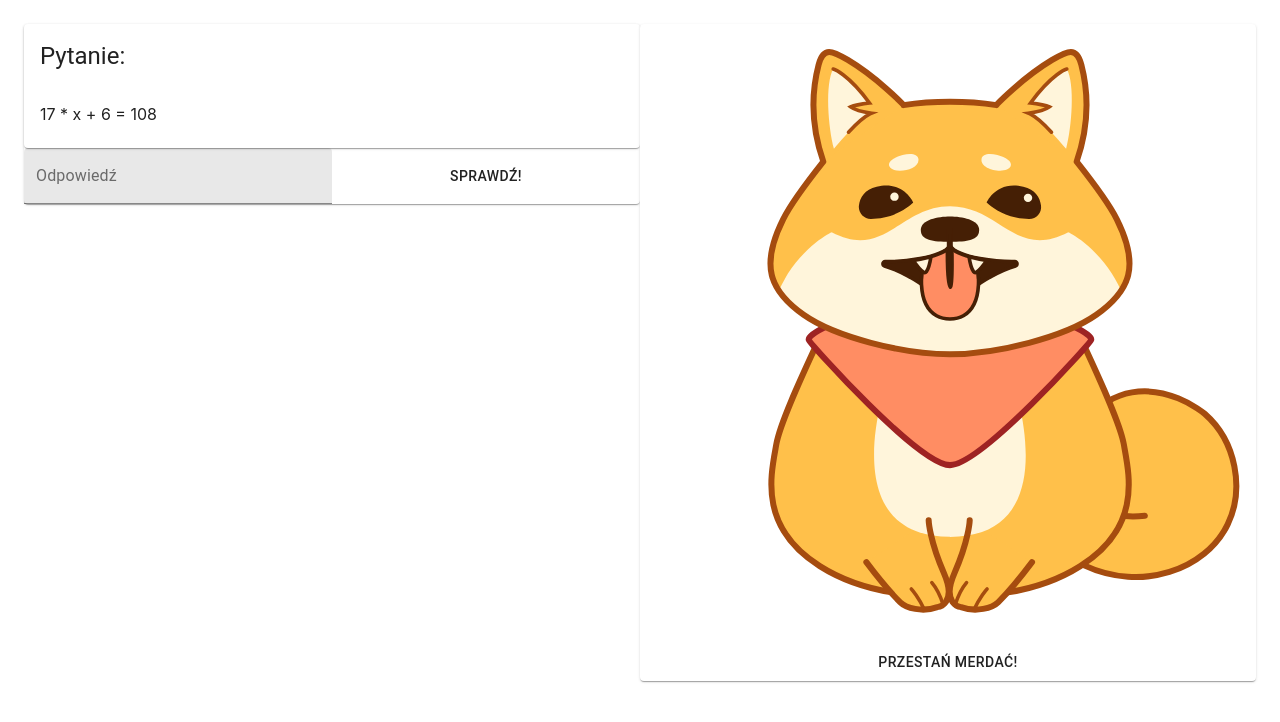
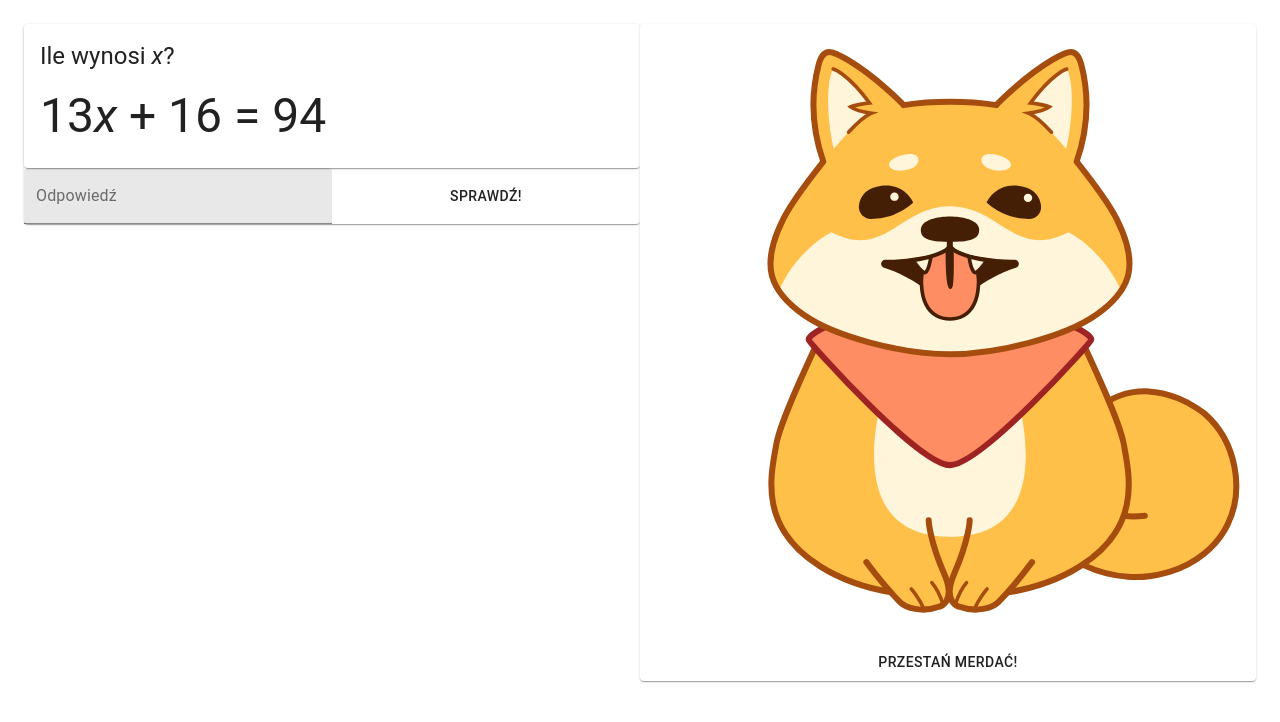
Before and after one commit to mduczmal/math-pet, a React (Create React App) app: page / in a window 1280 px wide. Shown: the top 722 px of the page. Built offline with nearby package versions, Linux system fonts and the light colour scheme.

Commit message:
Format question

```diff
--- a/src/App.js
+++ b/src/App.js
@@ -8,17 +8,17 @@ import {
     TextField,
     Card,
     CardContent,
-    CardHeader,
     Grid,
     Container,
     Box,
+    Typography
 } from "@material-ui/core";
 
 export default class App extends React.Component {
 
     constructor(props) {
         super(props);
-        this.state = {isStopped: false, isPaused: false, isFlirting: true, question: equation().equation};
+        this.state = {isStopped: false, isPaused: false, isFlirting: true, equation: equation()};
         this.handleCheck = this.handleCheck.bind(this);
     }
     handleCheck(event) {
@@ -31,13 +31,13 @@ export default class App extends React.Component {
             startFlirting: "Zacznij merdać!",
             response: "Odpowiedź",
             checkResponse: "Sprawdź!",
-            questionHeader: "Pytanie:"
+            question: {
+                header: "Ile wynosi ",
+                footer: "?"
+            }
         }
         const paper = {
             textAlign: 'center',
-        }
-        const commandButton = {
-            minWidth: 200,
         }
         const defaultOptions = {
             loop: 0.5,
@@ -57,9 +57,19 @@ export default class App extends React.Component {
                                 <Grid container alignItems={'center'}>
                                     <Grid item xs={12}>
                                         <Card>
-                                            <CardHeader title={labels.questionHeader}/>
                                             <CardContent>
-                                                {this.state.question}
+                                                <Box mb={2}>
+                                                    <Typography variant="h5" component="h1">
+                                                        <Box display={'inline'}>{labels.question.header}</Box>
+                                                        <Box display={'inline'} fontStyle={'oblique'}>{'x'}</Box>
+                                                        <Box display={'inline'}>{labels.question.footer}</Box>
+                                                    </Typography>
+                                                </Box>
+                                                <Typography variant="h3" component="body1" display={'inline'}>
+                                                    <Box display={'inline'}>{this.state.equation.header}</Box>
+                                                    <Box display={'inline'} fontStyle={'oblique'}>{'x'}</Box>
+                                                    <Box display={'inline'}> {this.state.equation.footer} </Box>
+                                                </Typography>
                                             </CardContent>
                                         </Card>
                                     </Grid>
@@ -98,7 +108,7 @@ export default class App extends React.Component {
                                     <Grid container item xs={12} justify={'center'}>
                                         <Box width={300}>
                                             <Grid container justify={'center'}>
-                                                <Button classes={commandButton} onClick={() => this.setState({
+                                                <Button onClick={() => this.setState({
                                                     isPaused: !this.state.isPaused,
                                                     isFlirting: !this.state.isFlirting
                                                 })}>
--- a/src/equation.js
+++ b/src/equation.js
@@ -3,11 +3,13 @@ const config = { }
 const math = create(all, config)
 export default function equation() {
     const x = math.randomInt(20);
-    const a = math.randomInt(20)
-    const b = math.randomInt(20)
+    const a = math.randomInt(2, 15)
+    const b = math.randomInt(50)
     const c = math.chain(x).multiply(a).add(b).done()
     return {
-        equation: a + ' * x + ' + b  + ' = ' + c,
+        equation: a + 'x + ' + b  + ' = ' + c,
+        header: a + '',
+        footer: ' + ' + b  + ' = ' + c,
         solution: x
     }
 }
```
